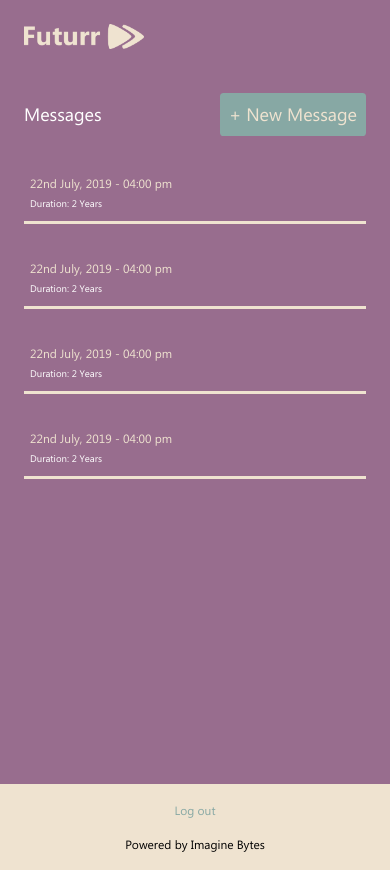
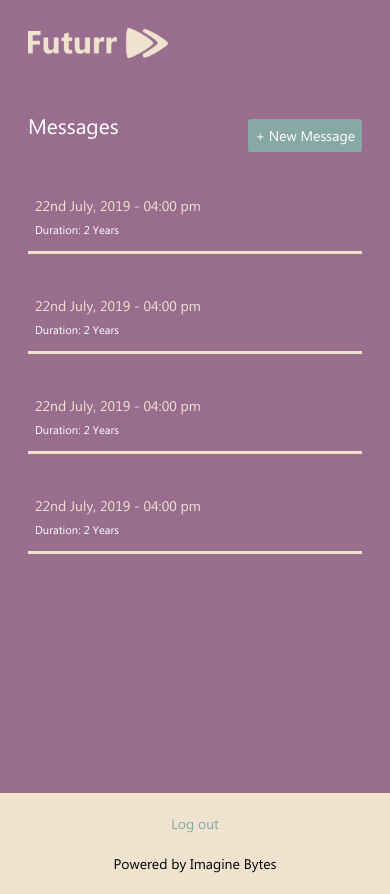
Before and after one commit to Imagine-Bytes/futurr, a React (Create React App) app: page /dashboard in a window 390 px wide. Before the commit the page ends 870 px from the top, so only its background shows below. Built offline with nearby package versions, Linux system fonts and the light colour scheme.

Commit message:
Slight changes

```diff
--- a/src/App.css
+++ b/src/App.css
@@ -37,7 +37,7 @@ input {
     padding: 0.7em;
     color: var(--alternate);
     width: 100%;
-    background-color: var(--inferior);
+    background-color: var(--text);
     border: none;
 }
 
--- a/src/components/Button/Button.css
+++ b/src/components/Button/Button.css
@@ -3,6 +3,6 @@ button {
     background: var(--secondary);
     padding: 0.5em;
     border-radius: 0.2em;
-    color: var(--inferior);
+    color: var(--text);
     font-size: var(--heading);
 }
--- a/src/index.css
+++ b/src/index.css
@@ -32,14 +32,18 @@
     font-size: 16px;
 }
 
+html {
+    background-color: var(--primary);
+}
+
 @media screen and (max-width: 700px) {
     * {
-        font-size: 14px;
+        font-size: 15px;
     }
 }
 
 @media  screen and (max-width: 400px) {
     * {
-        font-size: 12px;
+        font-size: 14px;
     }
 }
--- a/src/pages/Dashboard/Dashboard.css
+++ b/src/pages/Dashboard/Dashboard.css
@@ -17,7 +17,12 @@
     width: fit-content;
 }
 
+.new-btn button {
+    font-size: 1em;
+}
+
 .text-btn {
     display: flex;
     justify-content: space-between;
+    align-items: center;
 }
```
